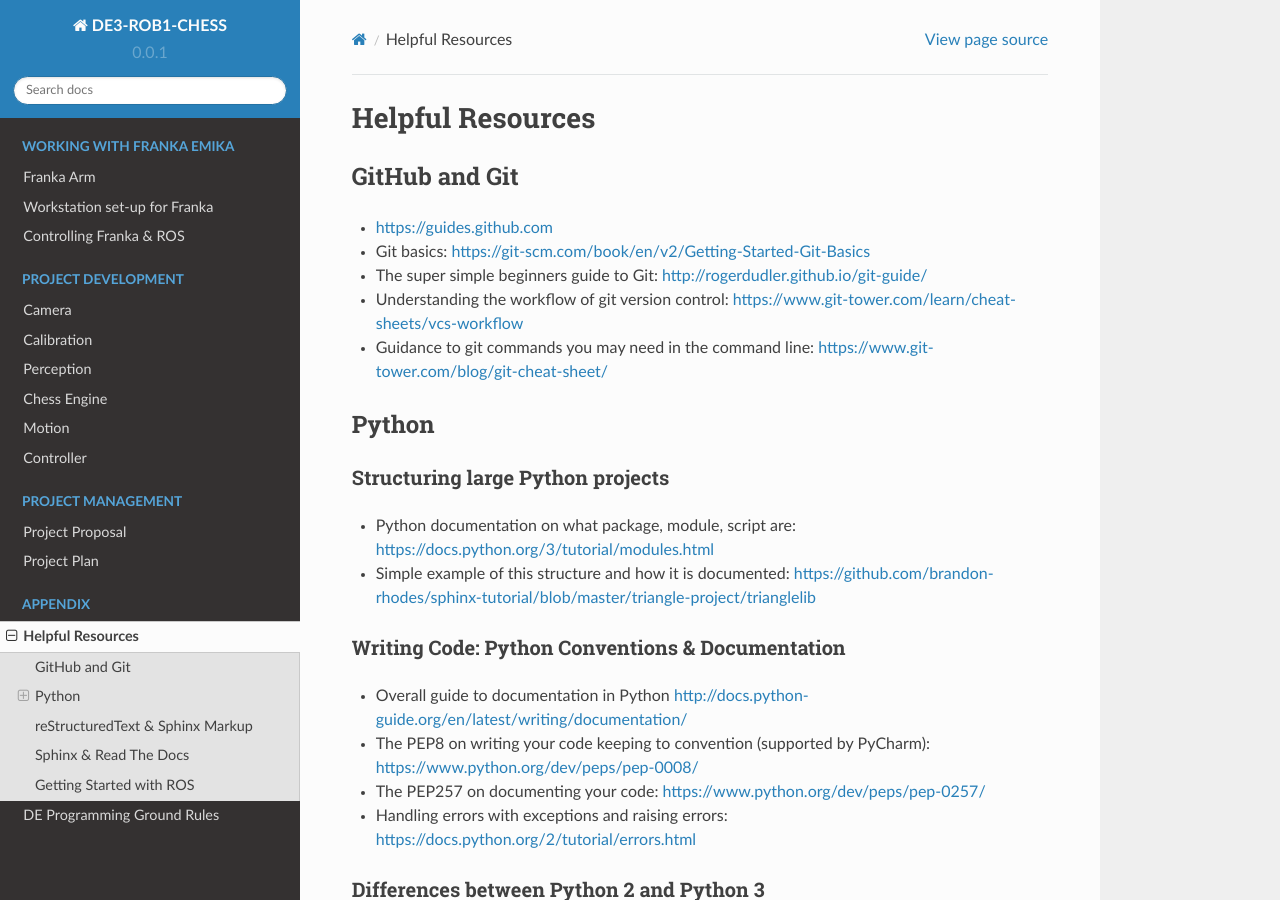
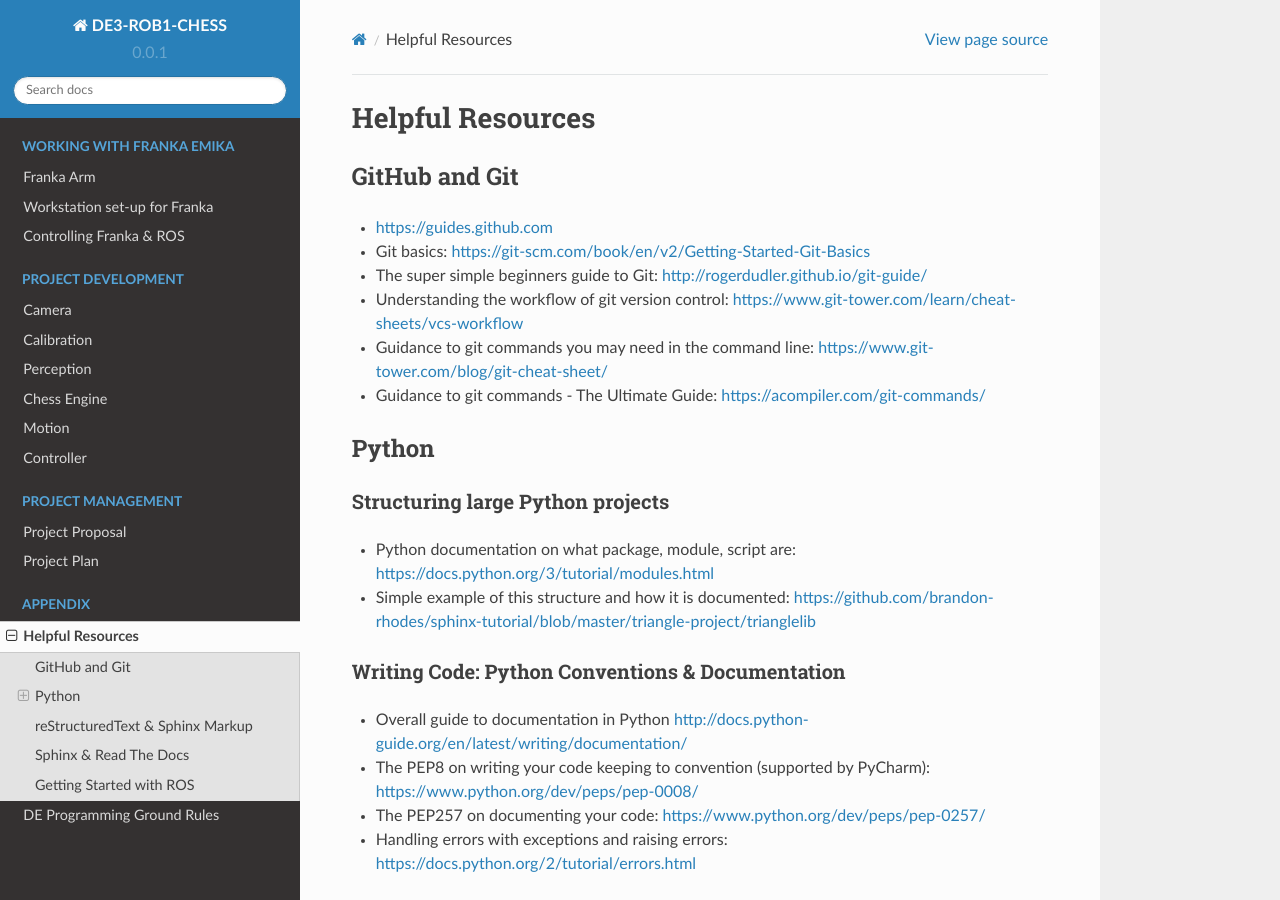
Before and after one commit to nebbles/DE3-ROB1-CHESS, a Sphinx documentation site: the page built from docs/source/resources.rst, in a window 1280 px wide and 900 px high. Built offline with Sphinx 7.4.7 and the Read the Docs theme 2.0.0, drawn with Linux system fonts in a browser that asks for light colours; formulas are drawn with MathJax 3.

Commit message:
Git commands resource added
A new resource added for Guidance to git commands

```diff
--- a/docs/source/resources.rst
+++ b/docs/source/resources.rst
@@ -10,6 +10,7 @@ GitHub and Git
 * The super simple beginners guide to Git: http://rogerdudler.github.io/git-guide/
 * Understanding the workflow of git version control: https://www.git-tower.com/learn/cheat-sheets/vcs-workflow
 * Guidance to git commands you may need in the command line: https://www.git-tower.com/blog/git-cheat-sheet/
+* Guidance to git commands - The Ultimate Guide: https://acompiler.com/git-commands/
 
 Python
 ======
```
